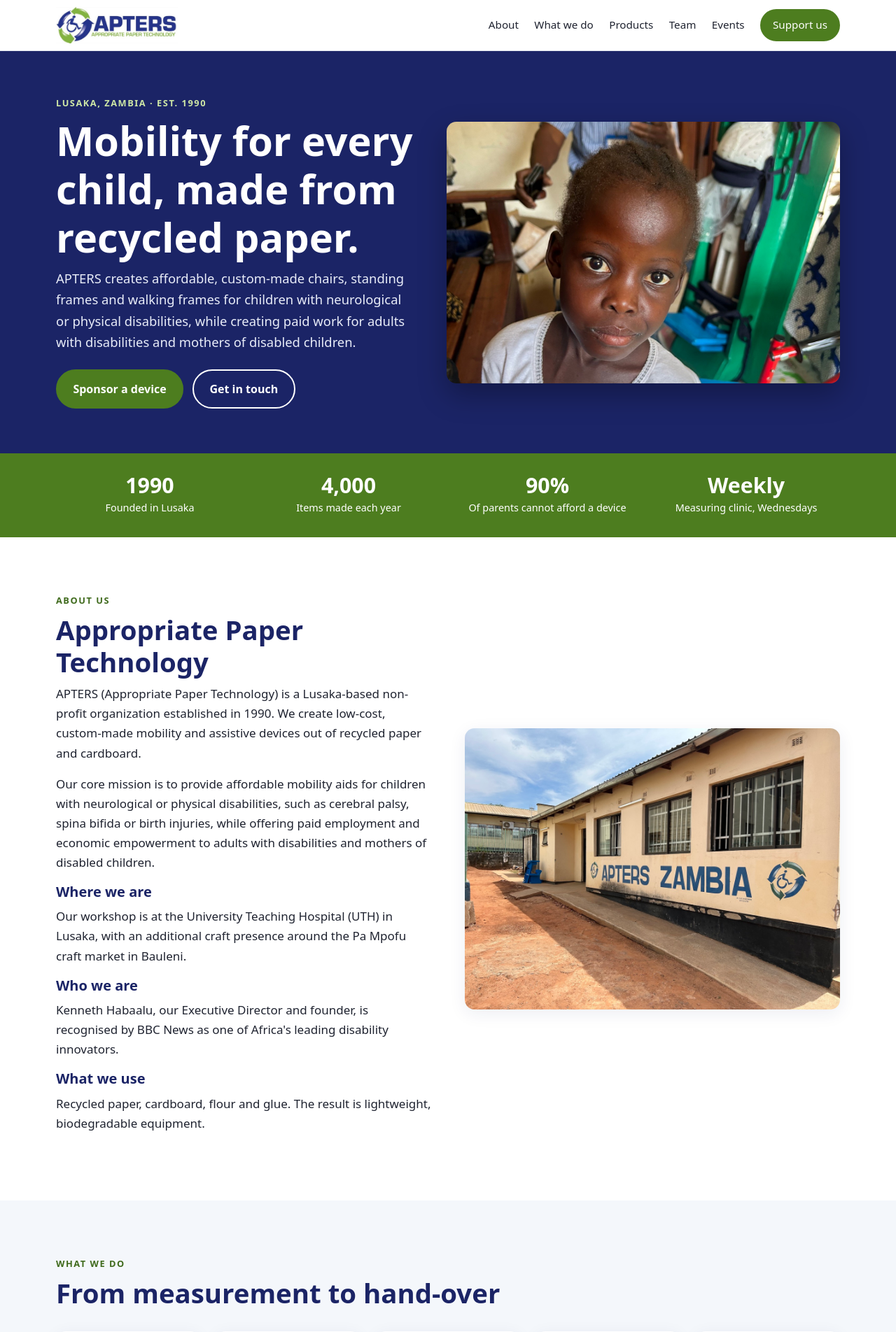
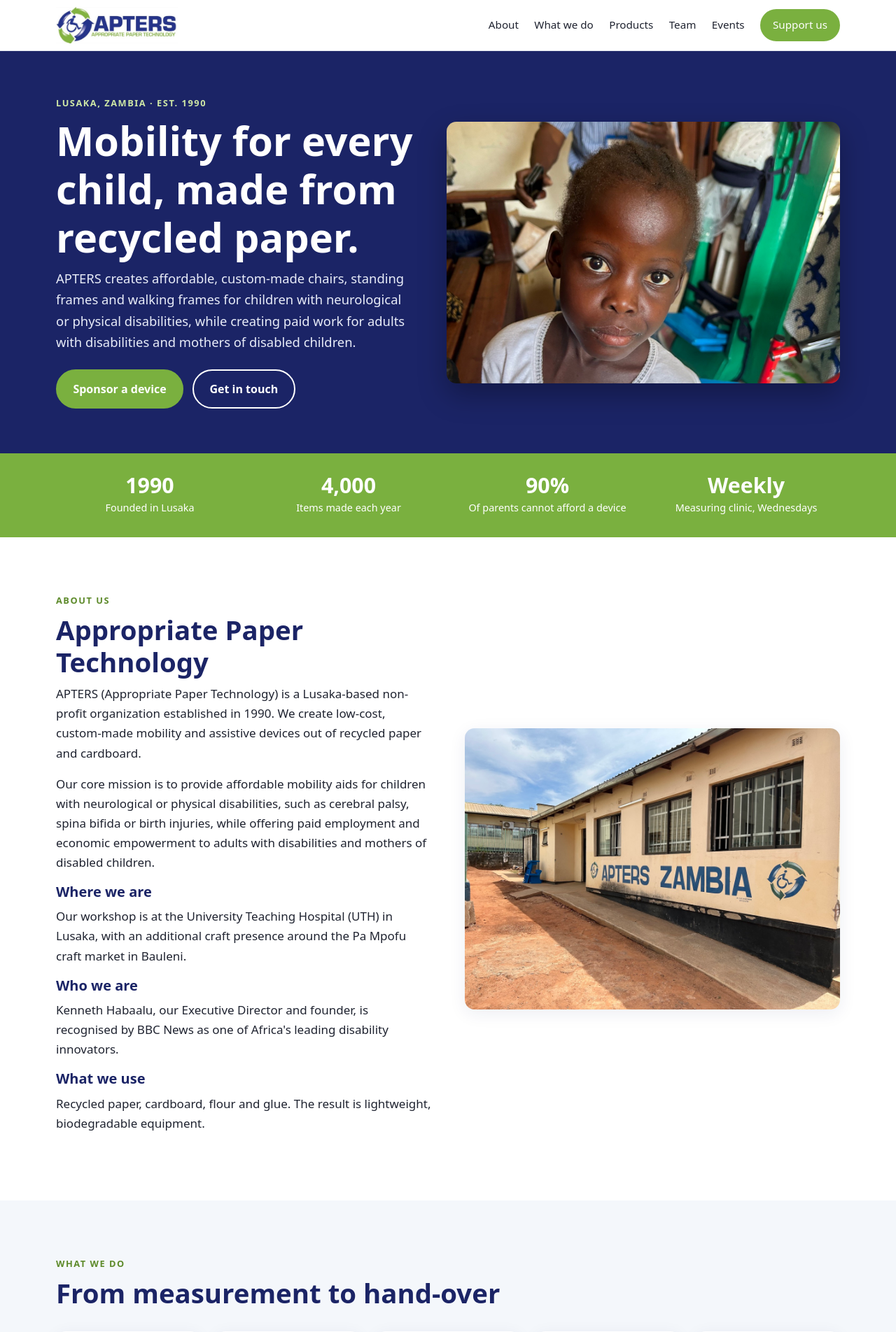
Before and after one commit to TapDancingKeyBoard/apters-website, a PHP site: page / in a window 1280 px wide. Shown: the top 1904 px of the page at 70% size. Run offline with PHP 8.4, Linux system fonts and the light colour scheme.

Commit message:
Revert contrast colour tweaks; back to previous site styles
Co-Authored-By: Claude Haiku 5.5 <noreply@anthropic.com>

```diff
--- a/site/assets/css/styles.css
+++ b/site/assets/css/styles.css
@@ -2,7 +2,7 @@
   --blue: #27348b;
   --blue-dark: #1b2466;
   --green: #7ab03f;
-  --green-dark: #3f6a1c;
+  --green-dark: #5d8a2a;
   --ink: #1f2330;
   --muted: #5b6070;
   --bg: #ffffff;
@@ -64,9 +64,9 @@ p { margin: 0 0 1rem; }
 
 /* Buttons */
 .btn {
-  display: inline-block; background: #4d7d1f; color: #fff !important;
+  display: inline-block; background: var(--green); color: #fff !important;
   padding: 0.8rem 1.4rem; border-radius: 999px; text-decoration: none;
-  font-weight: 700; border: 2px solid #4d7d1f; cursor: pointer; font-size: 1rem;
+  font-weight: 700; border: 2px solid var(--green); cursor: pointer; font-size: 1rem;
   transition: background 0.2s, transform 0.2s;
 }
 .btn:hover { background: var(--green-dark); border-color: var(--green-dark); transform: translateY(-1px); }
@@ -92,7 +92,7 @@ p { margin: 0 0 1rem; }
 .hero-actions { display: flex; flex-wrap: wrap; gap: 0.8rem; margin-top: 1.5rem; }
 
 /* Stats */
-.stats { background: #4d7d1f; color: #fff; }
+.stats { background: var(--green); color: #fff; }
 .stats-grid { display: grid; grid-template-columns: repeat(4, 1fr); text-align: center; padding: 1.8rem 0; gap: 1rem; }
 .stats strong { display: block; font-size: 1.9rem; line-height: 1.1; }
 .stats span { font-size: 0.9rem; }
```
